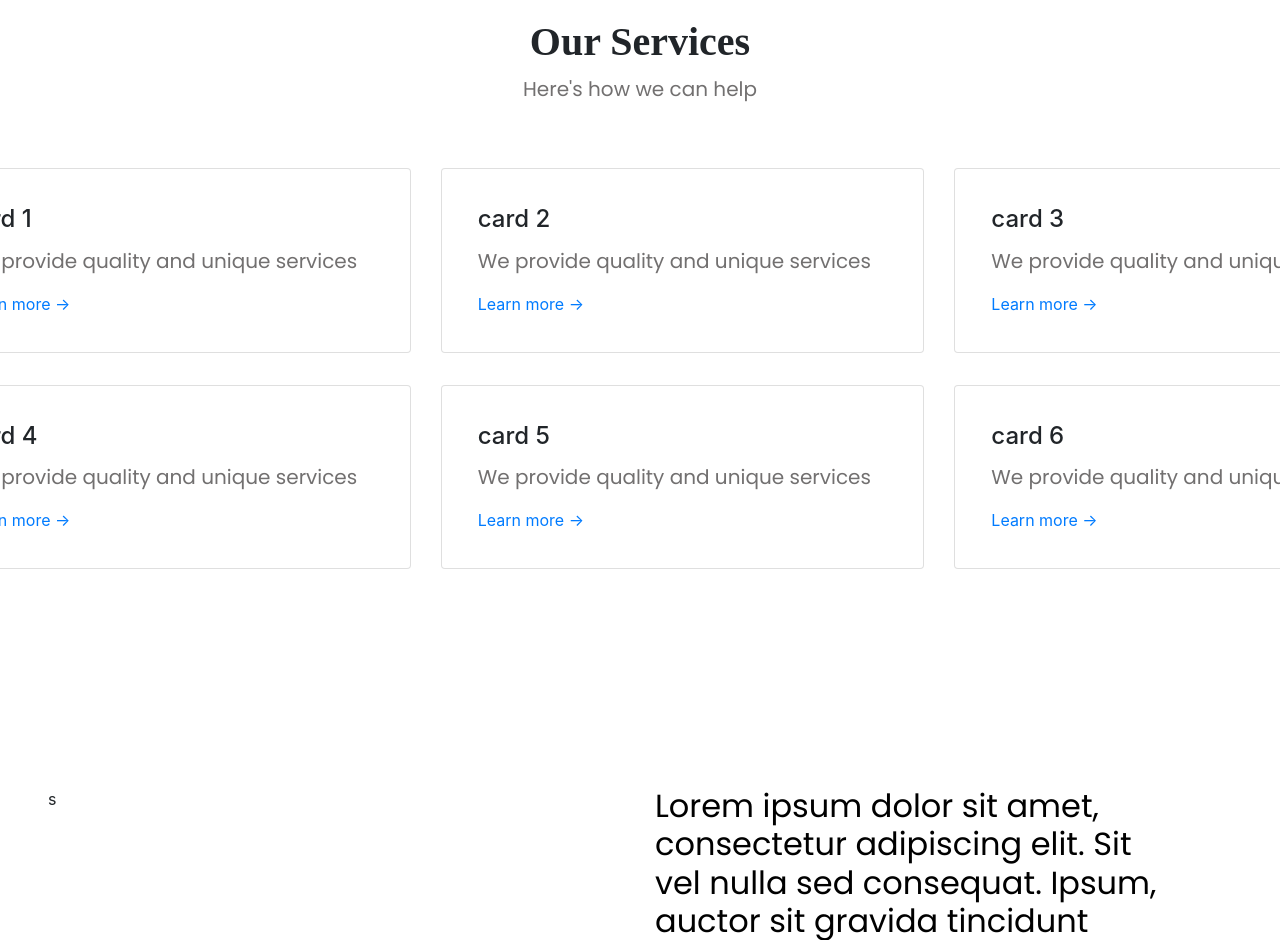
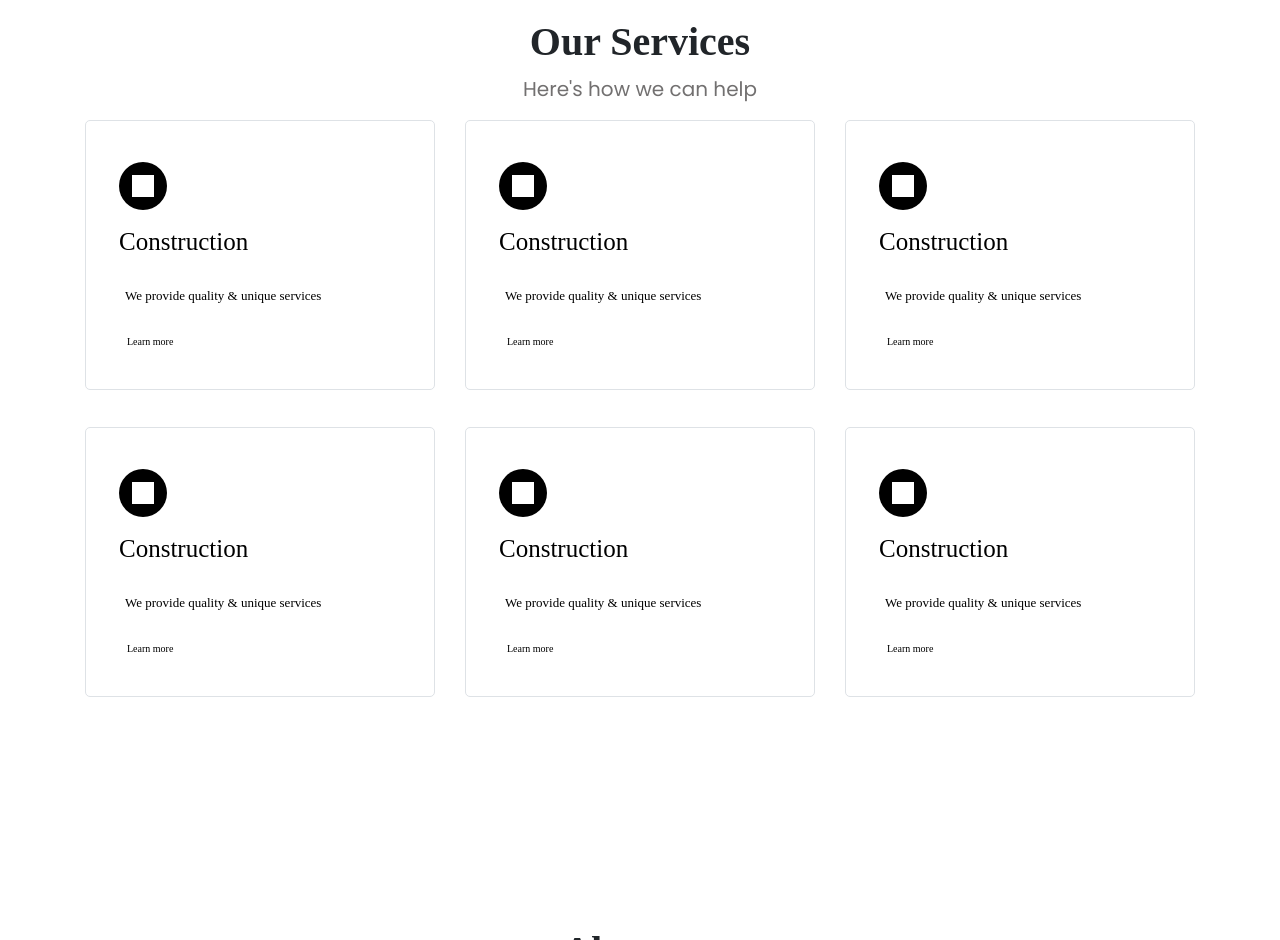
Before and after one commit to Joshuaatanu/RoyalQAssistant, a plain HTML site: page index.html in a window 1280 px wide. Shown: the part 1860-2800 px from the top of the page. Drawn offline with Linux system fonts and the light colour scheme; a web font is replaced by a local one.

Commit message:
i completed th eabout us section for the landing page , adjusted the card in the services section and added css animation

```diff
--- a/css/styles.css
+++ b/css/styles.css
@@ -212,6 +212,10 @@ nav {
     font-family: PlayfairDisplay-Bold;
     font-size: 40px;
 }
+#what-we-do .wwd-text{
+    margin-left: 75px;
+}
+
 
 #what-we-do p {
     font-family: Poppins-regular;
@@ -240,7 +244,7 @@ nav {
     height: 570px;
     left: 712px;
     top: 887px;
-
+    margin-left: 120px;
     background-image: url("../img/whatWeDo.webp");
     background-size: cover;
     /* box-shadow: 0px 8px 30px rgba(0, 0, 0, 0.25); */
@@ -336,12 +340,14 @@ nav {
     font-family: CraftWorkGrotesk-Regular;
 }
 
-#my-hero{
+#my-hero {
     margin-left: 100px;
 }
-#contact-form{
+
+#contact-form {
     margin-left: 100px;
 }
+
 #contact-form input {
     width: 691px;
     height: 63px;
@@ -391,23 +397,72 @@ textarea {
     color: #fff;
     width: 660px;
     height: 56px;
-   align-content: center;
-   margin-left: 67px;
+    align-content: center;
+    margin-left: 67px;
 
 }
-#contact-form{
-    font-family:Poppins-regular ;
+
+#contact-form {
+    font-family: Poppins-regular;
 }
-.ml-c1{
-    margin-left: 150px ;
+
+.ml-c1 {
+    margin-left: 150px;
 }
+
 /* about- us section */
+#about-us {
+    margin-top: 500px;
+}
+
+#about-us h3 {
+    font-family: CraftWorkGrotesk-Regular;
+    font-style: bold;
+    font-weight: 600;
+    font-size: 40px;
+    line-height: 48px;
+}
+
+#about-us p {
+    font-family: Poppins-regular;
+    font-style: normal;
+    font-weight: 400;
+    font-size: 20px;
+    line-height: 30px;
+
+    color: #727070;
+
+}
+
+#about-us .line {
+    margin-top: 60px;
+}
+
 #about-us h5 {
     font-family: Poppins-regular;
     color: #000;
     font-size: 32px;
+
 }
 
+#about-us .img {
+    box-shadow: 0px 8px 30px rgba(0, 0, 0, 0.25);
+    background-color: rgba(217.0000022649765, 217.0000022649765, 217.0000022649765, 1);
+    width: 567px;
+    height: 450px;
+    border-top-left-radius: 10px;
+    border-top-right-radius: 10px;
+    border-bottom-left-radius: 10px;
+    border-bottom-right-radius: 10px;
+    background-image: url(../img/rectangle_26.png);
+    background-repeat: no-repeat;
+    background-size: cover;
+    margin-left: 120px;
+}
+
+#about-us .text-btn{
+    margin-left:  80px ;
+}
 #about-us button {
     background-color: #000;
     color: #fff;
@@ -416,3 +471,106 @@ textarea {
     height: 64.43px;
     font-size: 20px;
 }
+
+/* card styling */
+
+.card-container {
+    width: 350px;
+    height: 270px;
+    position: absolute;
+}
+
+.card-bg {
+    background-color: rgba(255, 255, 255, 1);
+    width: 350px;
+    height: 270px;
+    border: 1.55px solid #DEE2E6;
+    border-top-left-radius: 5px;
+    border-top-right-radius: 5px;
+    border-bottom-left-radius: 5px;
+    border-bottom-right-radius: 5px;
+    color: #000;
+}
+.card-bg:hover{
+    background-color: #30D5C8;
+    transition: all 1s ease-in-out;
+    color: #fff;
+}
+
+.icon-img {
+    width: 48px;
+    height: 48px;
+    position: absolute;
+    left: 34px;
+    top: 42px;
+}
+
+.e117_27 {
+    border-radius: 500px;
+    background-color: rgba(0, 0, 0, 1);
+    width: 48px;
+    height: 48px;
+    position: absolute;
+    left: 0px;
+    top: 0px;
+}
+
+.e117_28 {
+    width: 25.600000381469727px;
+    height: 25.600000381469727px;
+    position: absolute;
+    left: 11.199999809265137px;
+    top: 11.199999809265137px;
+}
+
+.e117_29 {
+    background-color: rgba(255, 255, 255, 1);
+    width: 22.399999618530273px;
+    height: 21.600000381469727px;
+    position: absolute;
+    left: 1.600000023841858px;
+    top: 2.4000000953674316px;
+}
+
+.card-heading {
+    color: rgba(0, 0, 0, 1);
+    width: 169px;
+    height: 30px;
+    position: absolute;
+    left: 34px;
+    top: 103px;
+    font-family: Craftwork Grotesk;
+    text-align: left;
+    font-size: 25px;
+    letter-spacing: 0;
+}
+
+.card-body {
+    color: rgba(0, 0, 0, 1);
+    width: 246px;
+    height: 20px;
+    position: absolute;
+    left: 20px;
+    top: 146px;
+    font-family: Poppins;
+    text-align: left;
+    font-size: 13px;
+    letter-spacing: 0;
+}
+
+.card-link {
+    color: rgba(0, 0, 0, 1);
+    width: 58px;
+    height: 12px;
+    position: absolute;
+    left: 42px;
+    top: 214px;
+    font-family: Craftwork Grotesk;
+    text-align: left;
+    font-size: 10px;
+    letter-spacing: 0;
+}
+
+.line-2 {
+    margin-top: 307px;
+}
--- a/index.html
+++ b/index.html
@@ -53,7 +53,8 @@
         <h4 class="text-center">What we do</h4>
         <p class="text-center">Know more about what we do and how we can help</p>
         <div class="row p-5">
-            <div class="col-md-6 mt-10 ">
+            <div class="col-md-6  ">
+                <div class="mt-10 wwd-text">
                     <h5>Lorem ipsum dolor sit amet, <br>
                         consectetur adipiscing elit. Sit <br>
                         vel nulla sed consequat. Ipsum, <br>
@@ -62,8 +63,10 @@
                         massa arcu.</h5>
                     <button class="btn">Learn More</button>
                 </div>
+
+            </div>
             <div class="col-md-6">
-                <div class="img-container ml-auto"></div>
+                <div class="img-container "></div>
             </div>
         </div>
     </section>
@@ -84,71 +87,102 @@
         <h3 class="text-center">Our Services</h3>
         <p class="text-center">Here's how we can help</p>
 
-        <div class="container p-5">
-            <div class="row sizing">
-
+        <div class="container p5">
+            <div class="row ">
                 <div class="col-md-4">
-                    <div class="card p-3  ml-" id="mcard">
-
-                        <div class="card-body">
-                            <h4 class="card-title">card 1</h4>
-                            <p class="card-text">We provide quality and unique services</p>
-                            <a href="#">Learn more &rightarrow;</a>
+                    <div class="card-container">
+                        <div class="card-bg"></div>
+                        <div class="icon-img">
+                            <div class="e117_27"></div>
+                            <div class=e117_28>
+                                <div class="e117_29"></div>
                             </div>
+                        </div>
+                        <span class="card-heading">Construction</span>
+                        <span class="card-body">We provide quality & unique
+                            services</span><span class="card-link">Learn more</span>
+                    </div>
+                </div>
+                <div class="col-md-4">
+                    <div class="card-container">
+                        <div class="card-bg"></div>
+                        <div class="icon-img">
+                            <div class="e117_27"></div>
+                            <div class=e117_28>
+                                <div class="e117_29"></div>
+                            </div>
+                        </div>
+                        <span class="card-heading">Construction</span>
+                        <span class="card-body">We provide quality & unique
+                            services</span><span class="card-link">Learn more</span>
+                    </div>
+                </div>
+                <div class="col-md-4">
+                    <div class="card-container">
+                        <div class="card-bg"></div>
+                        <div class="icon-img">
+                            <div class="e117_27"></div>
+                            <div class=e117_28>
+                                <div class="e117_29"></div>
+                            </div>
+                        </div>
+                        <span class="card-heading">Construction</span>
+                        <span class="card-body">We provide quality & unique
+                            services</span><span class="card-link">Learn more</span>
                     </div>
                 </div>
 
 
-                <div class="col-md-4    ">
-                    <div class="card p-3" id="card">
-                        <div class="card-body">
-                            <h4 class="card-title">card 2</h4>
-                            <p class="card-text">We provide quality and unique services</p>
-                            <a href="#">Learn more &rightarrow;</a>
             </div>
+
+
+
+            <div class="row line-2">
+                <div class="col-md-4">
+                    <div class="card-container">
+                        <div class="card-bg"></div>
+                        <div class="icon-img">
+                            <div class="e117_27"></div>
+                            <div class=e117_28>
+                                <div class="e117_29"></div>
+                            </div>
+                        </div>
+                        <span class="card-heading">Construction</span>
+                        <span class="card-body">We provide quality & unique
+                            services</span><span class="card-link">Learn more</span>
+                    </div>
+                </div>
+                <div class="col-md-4">
+                    <div class="card-container">
+                        <div class="card-bg"></div>
+                        <div class="icon-img">
+                            <div class="e117_27"></div>
+                            <div class=e117_28>
+                                <div class="e117_29"></div>
+                            </div>
+                        </div>
+                        <span class="card-heading">Construction</span>
+                        <span class="card-body">We provide quality & unique
+                            services</span><span class="card-link">Learn more</span>
+                    </div>
+                </div>
+                <div class="col-md-4">
+                    <div class="card-container">
+                        <div class="card-bg"></div>
+                        <div class="icon-img">
+                            <div class="e117_27"></div>
+                            <div class=e117_28>
+                                <div class="e117_29"></div>
+                            </div>
+                        </div>
+                        <span class="card-heading">Construction</span>
+                        <span class="card-body">We provide quality & unique
+                            services</span><span class="card-link">Learn more</span>
                     </div>
                 </div>
 
-                <div class="col-md-4">
-                    <div class="card p-3" id="card">
-                        <div class="card-body">
-                            <h4 class="card-title">card 3</h4>
-                            <p class="card-text">We provide quality and unique services</p>
-                            <a href="#">Learn more &rightarrow;</a>
+
             </div>
-                    </div>
-                </div>
-
-                <div class="col-md-4 mt-4">
-                    <div class="card p-3 mt-2" id="card">
-                        <div class="card-body">
-                            <h4 class="card-title">card 4</h4>
-                            <p class="card-text">We provide quality and unique services</p>
-                            <a href="#">Learn more &rightarrow;</a>
-                        </div>
-                    </div>
-                </div>
-
-                <div class="col-md-4 mt-4">
-                    <div class="card p-3 mt-2" id="card">
-                        <div class="card-body">
-                            <h4 class="card-title">card 5</h4>
-                            <p class="card-text">We provide quality and unique services</p>
-                            <a href="#">Learn more &rightarrow;</a>
-                        </div>
-                    </div>
-                </div>
-
-                <div class="col-md-4 mt-4">
-                    <div class="card p-3 mt-2" id="card">
-                        <div class="card-body">
-                            <h4 class="card-title">card 6</h4>
-                            <p class="card-text">We provide quality and unique services</p>
-                            <a href="#">Learn more &rightarrow;</a>
-                        </div>
-                    </div>
-                </div>
-
         </div>
 
 
@@ -158,12 +192,18 @@
 
     </section>
 
-    <section id="about-us">
-        <div class="row p-5">
-            <div class="col-md-6 mt-10">
-                s
+    <section class="about-us " id="about-us">
+        <h3 class="text-center">About us</h3>
+        <p class="text-center">
+            We are about to make your project look elegant and professional.
+        </p>
+
+        <div class="row line">
+            <div class="col-md-6">
+                <div class="img"></div>
             </div>
-            <div class="col-md-6 mt-10 ml-auto ">
+            <div class="col-md-5 mt-4  ml-auto ">
+                <div class="text-btn">
                     <h5>
                         Lorem ipsum dolor sit amet, <br>
                         consectetur adipiscing elit. Sit <br>
@@ -173,6 +213,8 @@
                         <br> massa arcu.
                     </h5>
                     <button class="btn">Learn More</button>
+                </div>
+
             </div>
     </section>
 
```
Also changed, not shown: img/rectangle_26.png (added), 1 other file. Lines whose indentation alone changed are shown as unchanged.
